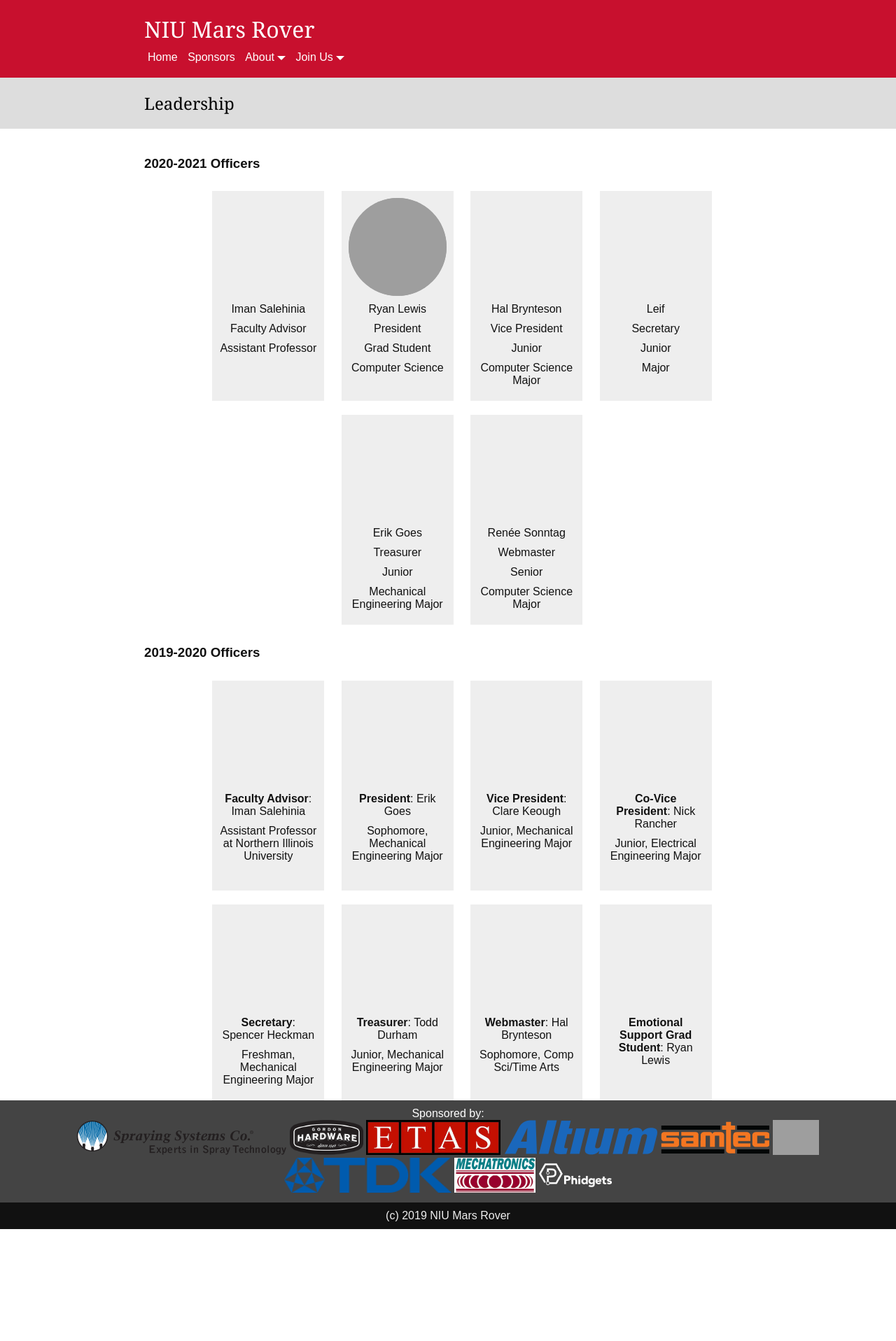
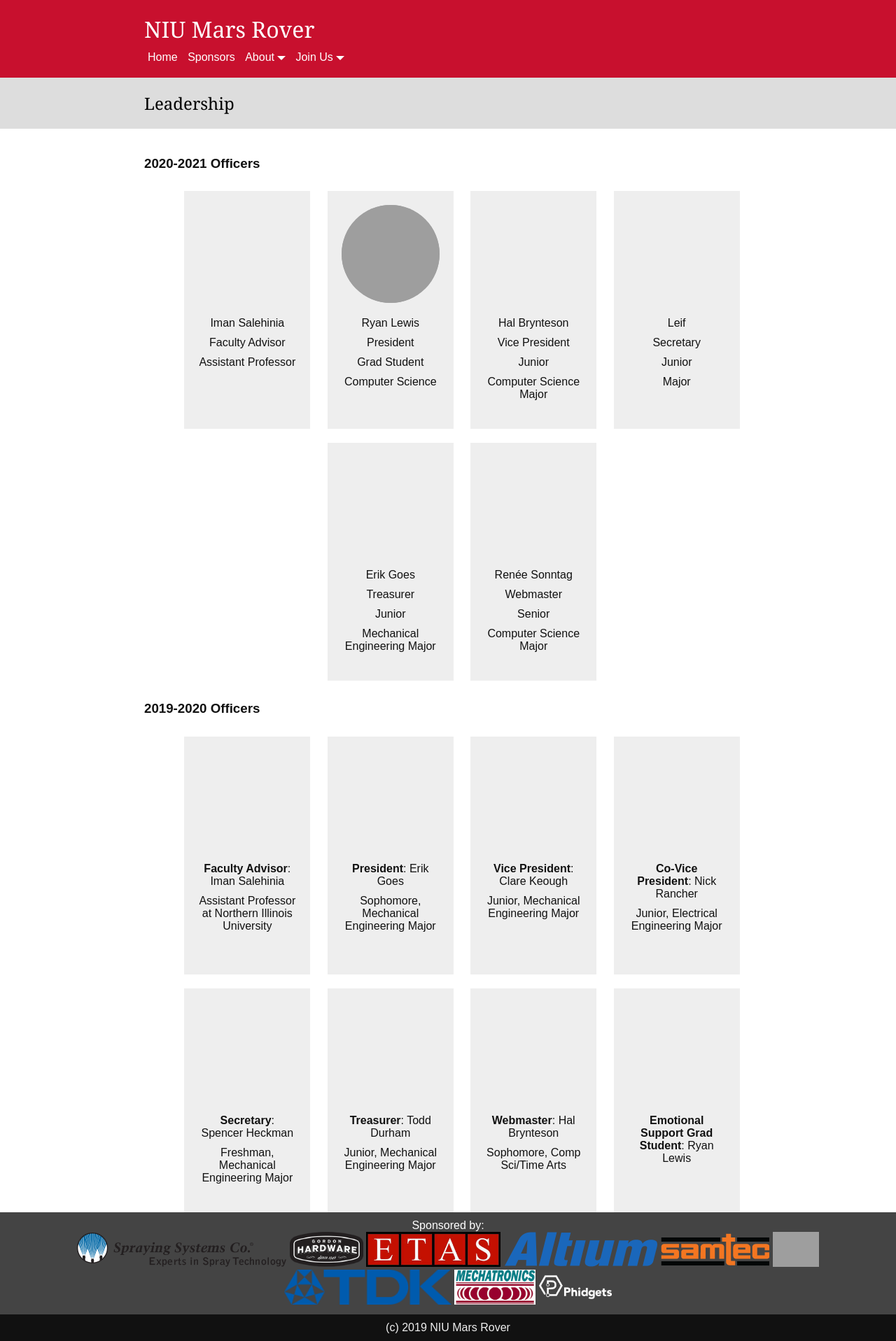
Before and after one commit to NIURoverTeam/niurover-website, a Jekyll site: the page built from _about/leadership.md, in a window 1280 px wide. Shown: the whole page at 70% size. Built offline with Jekyll 4.4.1, drawn with Linux system fonts in a browser that asks for light colours; before the commit the page ends 1757 px from its top, so only the background shows below that; grey boxes are pictures that could not be loaded.

Commit message:
Adjusted spacing for profile.

```diff
--- a/_layouts/page.html
+++ b/_layouts/page.html
@@ -5,10 +5,10 @@
   <style>
     {% if page.liprofile %}
     .post-content > ul { text-align: center }
-    .post-content > ul > li { vertical-align: bottom; height: 300px; width: 160px; display: inline-block; margin: 10px; padding: 10px; background: #eee; list-style: none; position: relative; padding-top: 160px; }
+    .post-content > ul > li { vertical-align: bottom; height: 340px; width: 180px; display: inline-block; margin: 10px; padding: 20px; background: #eee; list-style: none; position: relative; padding-top: 180px; }
     li > ul > li { list-style: none; margin: 0px; margin-bottom: 10px; padding: 0px; }
     li > ul { margin: 0px; margin-top: 10px; padding: 0px; }
-    li > ul > li:first-child img { position: absolute; top: 10px; left: 10px;width: 140px; height: 140px; border-radius: 70px; background: #aaa; }
+    li > ul > li:first-child img { position: absolute; top: 20px; left: 20px;width: 140px; height: 140px; border-radius: 70px; background: #aaa; }
     {% endif %}
   </style>
   <header class="post-header">
```
